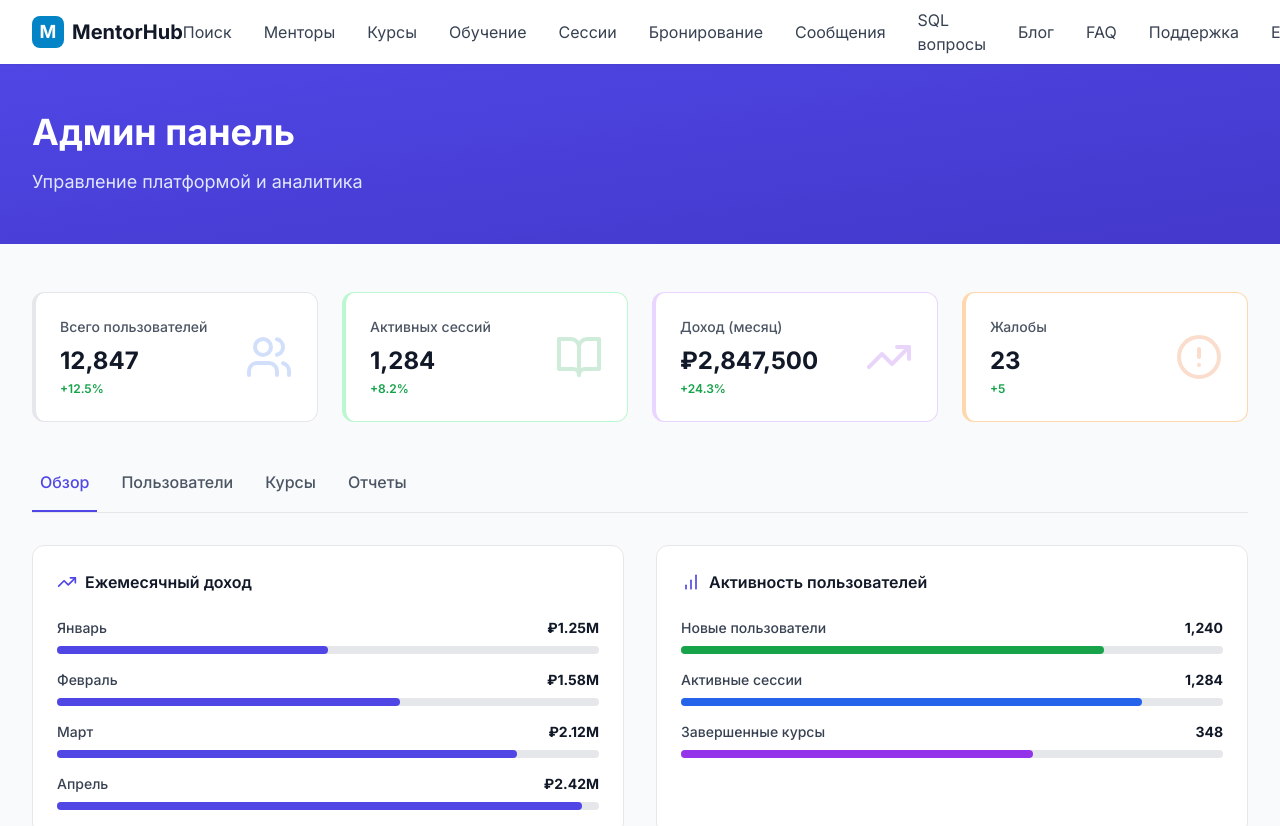
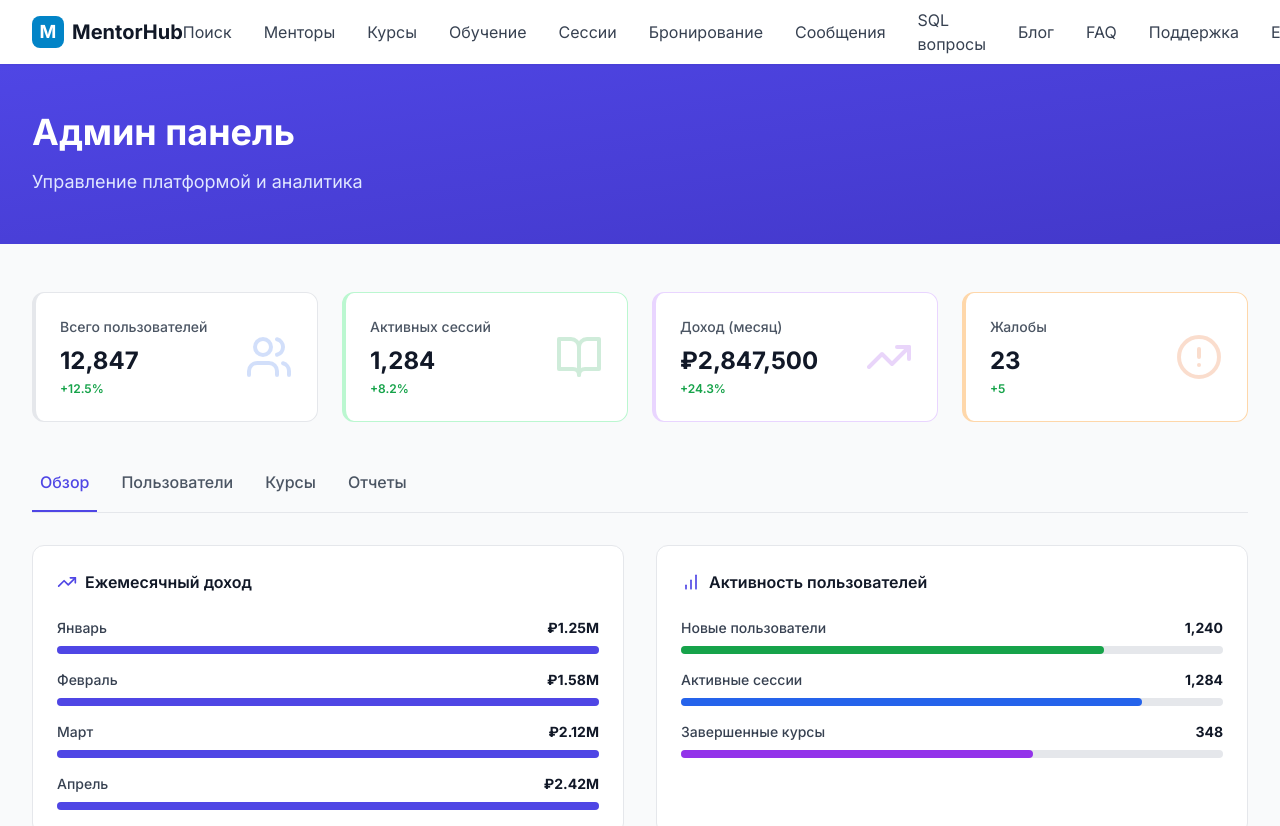
Before and after one commit to QuadDarv1ne/MentorHub, a Next.js app in the folder frontend/: page /admin in a window 1280 px wide. Shown: the top 826 px of the page. Built offline with nearby package versions, Linux system fonts and the light colour scheme.

Commit message:
modified:   frontend/.eslintrc.json 	modified:   frontend/app/admin/page.tsx 	modified:   frontend/app/globals.css 	modified:   frontend/components/Header.tsx

```diff
--- a/frontend/app/admin/page.tsx
+++ b/frontend/app/admin/page.tsx
@@ -42,6 +42,18 @@ interface StatCardProps {
   bgColor: string
   iconColor: string
   borderColor: string
+}
+
+// Helper component for dynamic progress bars
+function DynamicProgressBar({ percentage, className }: { percentage: number; className: string }) {
+  return (
+    <div className="w-full bg-gray-200 rounded-full h-2" data-progress={percentage}>
+      <div
+        className={`h-2 rounded-full transition-all ${className}`}
+        data-width={percentage}
+      />
+    </div>
+  )
 }
 
 export default function AdminDashboard() {
@@ -186,13 +198,7 @@ export default function AdminDashboard() {
                       <span className="text-sm font-medium text-gray-700">{report.month}</span>
                       <span className="text-sm font-bold text-gray-900">₽{(report.revenue / 1000000).toFixed(2)}M</span>
                     </div>
-                    <div className="w-full bg-gray-200 rounded-full h-2">
-                      {/* eslint-disable-next-line react/forbid-dom-props */}
-                      <div
-                        className="bg-indigo-600 h-2 rounded-full transition-all progress-dynamic"
-                        style={{ '--progress-width': `${(report.revenue / 2500000) * 100}%` } as React.CSSProperties}
-                      />
-                    </div>
+                    <DynamicProgressBar percentage={(report.revenue / 2500000) * 100} className="bg-indigo-600" />
                   </div>
                 ))}
               </div>
--- a/frontend/app/globals.css
+++ b/frontend/app/globals.css
@@ -49,19 +49,28 @@
   }
 
   .progress-78 {
+    width: 78% !important;
+  }
+
+  .progress-85 {
+    width: 85% !important;
+  }
+
+  .progress-65 {
+    width: 65% !important;
+  }
+
+  /* For dynamic progress widths with data attributes */
+  [data-width="78"] {
     width: 78%;
   }
 
-  .progress-85 {
+  [data-width="85"] {
     width: 85%;
   }
 
-  .progress-65 {
+  [data-width="65"] {
     width: 65%;
-  }
-
-  .progress-dynamic {
-    width: var(--progress-width);
   }
 }
 
--- a/frontend/components/Header.tsx
+++ b/frontend/components/Header.tsx
@@ -109,6 +109,9 @@ export default function Header() {
                   </Link>
                   <Link href="/contact" className="block px-4 py-2 text-sm text-gray-700 hover:bg-gray-100">
                     Контакты
+                  </Link>
+                  <Link href="/admin" className="block px-4 py-2 text-sm text-gray-700 hover:bg-gray-100">
+                    Администрация
                   </Link>
                 </div>
               </div>
@@ -222,6 +225,9 @@ export default function Header() {
               <Link href="/contact" className="text-gray-700 hover:text-primary-600 transition-colors">
                 Контакты
               </Link>
+              <Link href="/admin" className="text-gray-700 hover:text-primary-600 transition-colors">
+                Администрация
+              </Link>
               <Link href="/roadmap" className="text-gray-700 hover:text-primary-600 transition-colors">
                 Роадмапы
               </Link>
```
Also changed, not shown: frontend/.eslintrc.json.
